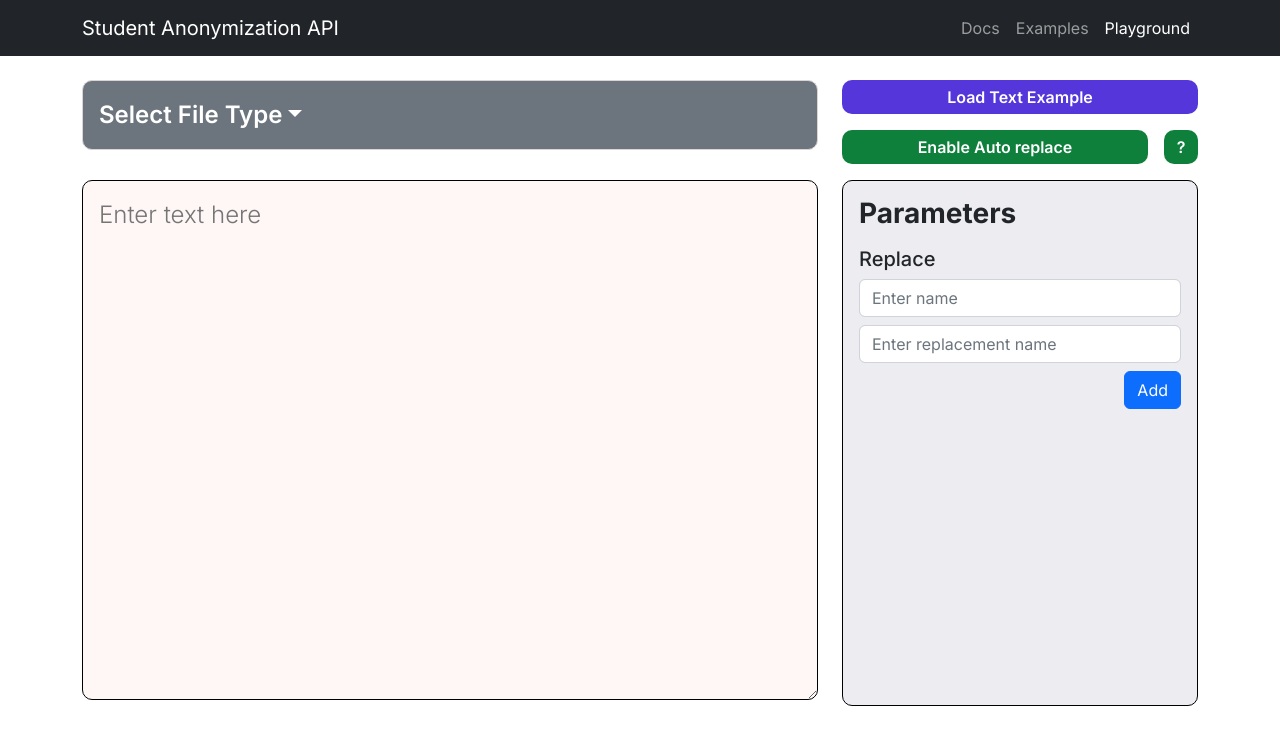
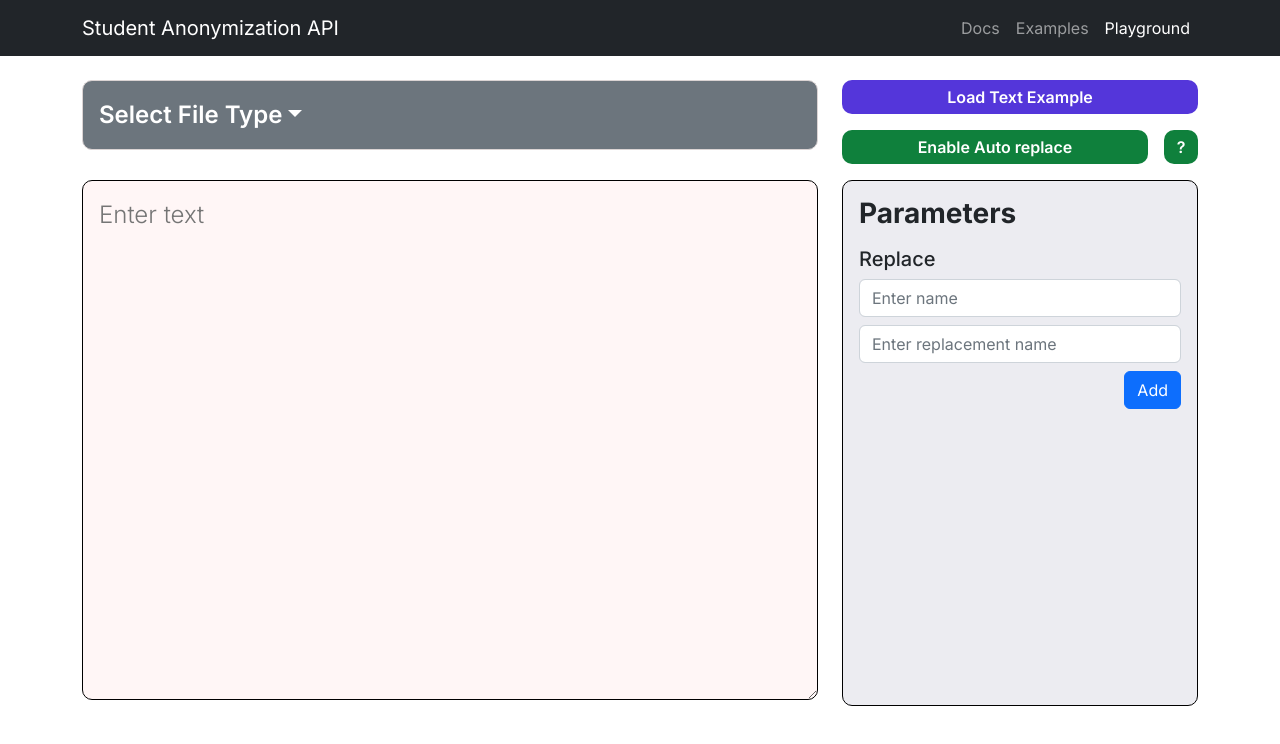
Before and after one commit to rafeerahman/Anonymizer, a React (Create React App) app in the folder frontend/client/: page /playground in a window 1280 px wide. Shown: the top 744 px of the page. Built offline with nearby package versions, Linux system fonts and the light colour scheme.

Commit message:
Disabled CSV textarea and added alert when leaving playground page

```diff
--- /dev/null
+++ b/frontend/client/src/components/ConfirmDialog.js
@@ -0,0 +1,25 @@
+import React from 'react'
+import Button from 'react-bootstrap/Button';
+import Modal from 'react-bootstrap/Modal';
+
+export default function ConfirmDialog({title, showConfirmDialog, toggleConfirmDialog, onConfirm}) {
+  return (
+    <Modal show={showConfirmDialog} onHide={toggleConfirmDialog}
+      aria-labelledby="contained-modal-title-vcenter"
+      centered
+    >
+        <Modal.Header>
+          <Modal.Title id="contained-modal-title-vcenter">{title}</Modal.Title>
+        </Modal.Header>
+
+        {/* <Modal.Body>
+          <p>Modal body text goes here.</p>
+        </Modal.Body> */}
+
+        <Modal.Footer>
+          <Button onClick={onConfirm} variant="danger">Yes</Button>
+          <Button onClick={toggleConfirmDialog} variant="secondary">No</Button>
+        </Modal.Footer>
+    </Modal>
+)
+}
--- a/frontend/client/src/components/TextArea.js
+++ b/frontend/client/src/components/TextArea.js
@@ -1,13 +1,16 @@
 import React from 'react'
 import styled from 'styled-components';
 
-export default function TextArea({file, text, setText}) {
+export default function TextArea({file, fileType, text, setText}) {
+  console.log(file)
+  console.log('yo')
+
   return (
     <TextAreaStyled>
         <textarea
-          disabled={file}
+          disabled={file || fileType === "text/csv"}
           maxLength="500"
-          placeholder='Enter text here'
+          placeholder = {fileType === "text/csv" ? 'You must upload a CSV file to continue' : 'Enter text'}
           value={text}
           onChange={e => (setText(e.target.value))}>
         </textarea>
--- a/frontend/client/src/pages/PlaygroundPage.js
+++ b/frontend/client/src/pages/PlaygroundPage.js
@@ -16,6 +16,7 @@ import Col from 'react-bootstrap/Col';
 import { sendTextToAnonymize } from '../actions/sendTextToAnonymize.js'
 import { sendCsvToAnonymize } from '../actions/sendCsvToAnonymize.js'
 import AutoButton from '../components/AutoButton.js'
+import ConfirmDialog from '../components/ConfirmDialog.js'
 
 const endpoints = [
   {
@@ -129,9 +130,23 @@ export default function PlaygroundPage() {
     }
   }, [file])
 
+  // Leaving page or refresh confirmation.
+  useEffect(() => {
+    const handleBeforeUnload = (e) => {
+      e.preventDefault();
+      const message = "Are you sure you want to leave? All provided data will be lost."
+      e.returnValue = message
+      return message
+    };
+
+    window.addEventListener('beforeunload', handleBeforeUnload)
+    return () => {window.removeEventListener('beforeunload', handleBeforeUnload)}
+  }, []);
+
   return (
     <>
       <MainNavbar />
+
       <br />
        <Container fluid="md">
         <Row>
@@ -167,6 +182,7 @@ export default function PlaygroundPage() {
         <Col md={8}>
           <TextArea
             file = {file}
+            fileType = {currentFileType.fileType}
             text = {text}
             setText = {setText}
           />
```
